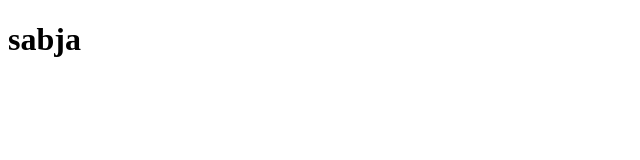
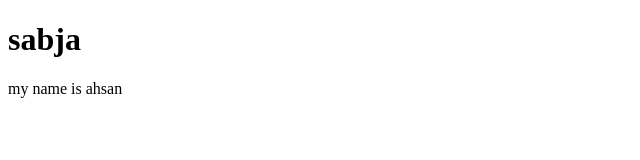
Before and after one commit to ahsu9987/Gitbash-work, a plain HTML site: page 1pa.html in a window 1280 px wide. Shown: the whole page, without its empty margins (0-640 px from the left). Drawn offline with Linux system fonts and the light colour scheme.

Commit message:
Update and rename 1page.html to 1pa.html

```diff
--- a/1page.html
+++ b/1pa.html
@@ -8,5 +8,6 @@
 </head>
 <body>
     <h1>sabja</h1>
+    <p>my name is ahsan</p>
 </body>
 </html>
```
